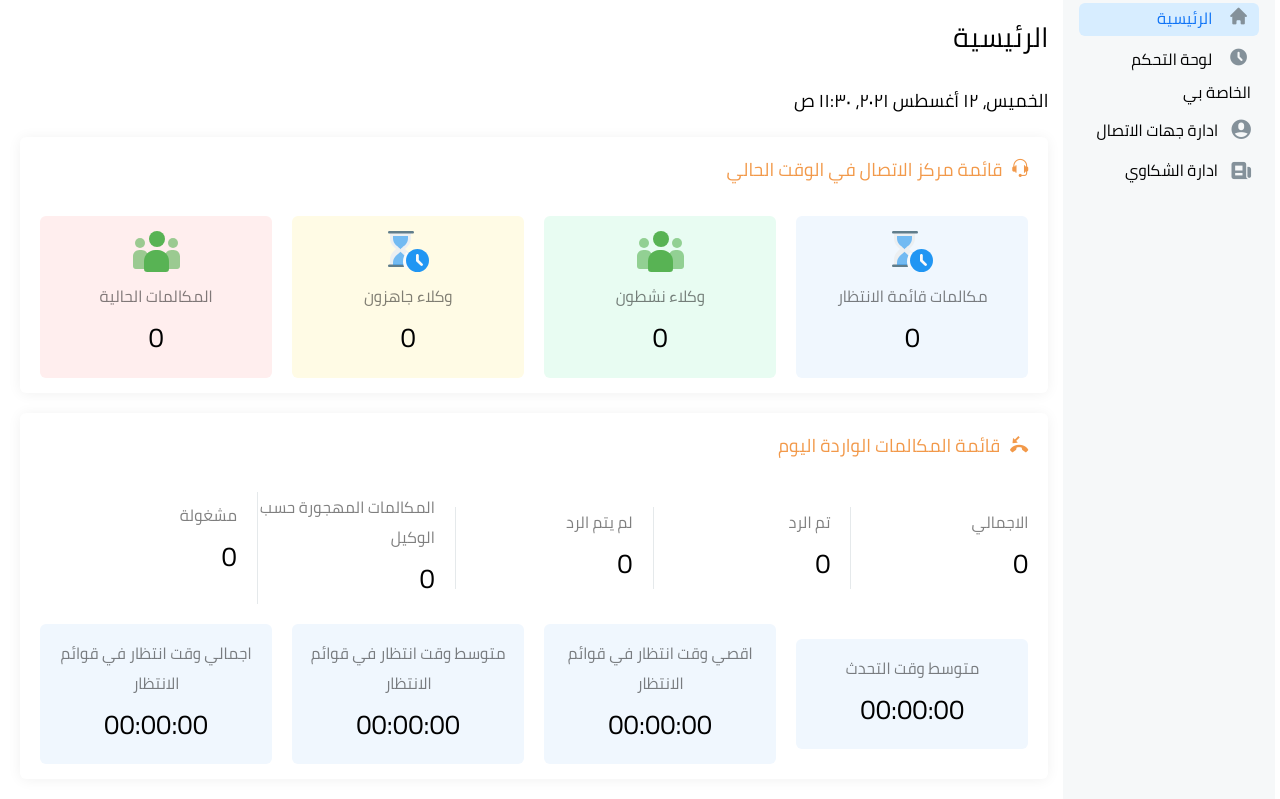
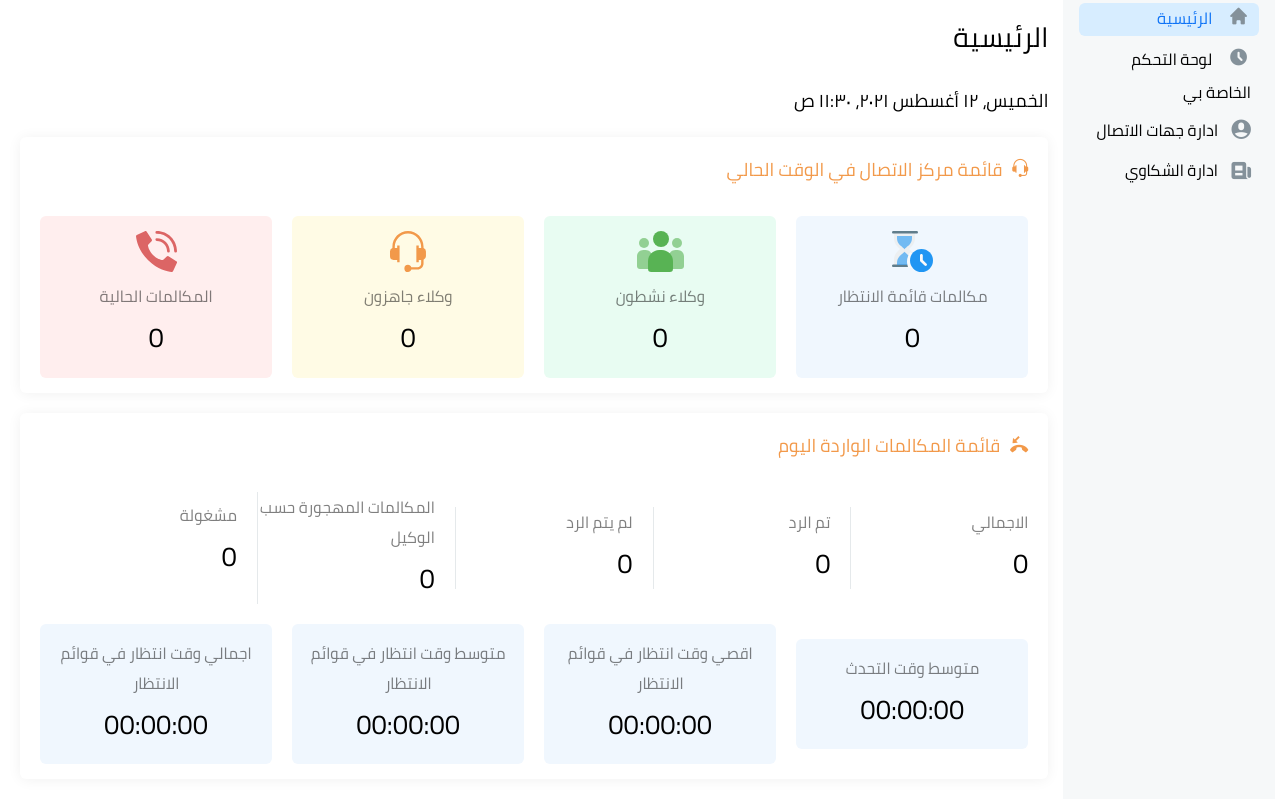
Before and after one commit to adel9210/xon-tel, a website: page index.html in a window 1280 px wide. Shown: the part 73-872 px from the top of the page. Drawn offline with Linux system fonts and the light colour scheme; files whose address does not match are found by name.

Commit message:
fix: icons

```diff
--- a/index.html
+++ b/index.html
@@ -205,7 +205,7 @@
                 <div class="dashboard__call__item">
                   <img
                     class="dashboard__call__item__icon"
-                    src="assets/img/icon/sand-clock.svg"
+                    src="assets/img/icon/head-phone.svg"
                     alt="Icon"
                   />
                   <h2 class="dashboard__call__item__label utl-card-label">
@@ -216,7 +216,7 @@
                 <div class="dashboard__call__item">
                   <img
                     class="dashboard__call__item__icon"
-                    src="assets/img/icon/customer.svg"
+                    src="assets/img/icon/phone-call-1.svg"
                     alt="Icon"
                   />
                   <h2 class="dashboard__call__item__label utl-card-label">
```
Also changed, not shown: assets/img/icon/head-phone.svg (added), assets/img/icon/phone-call-1.svg (added).
